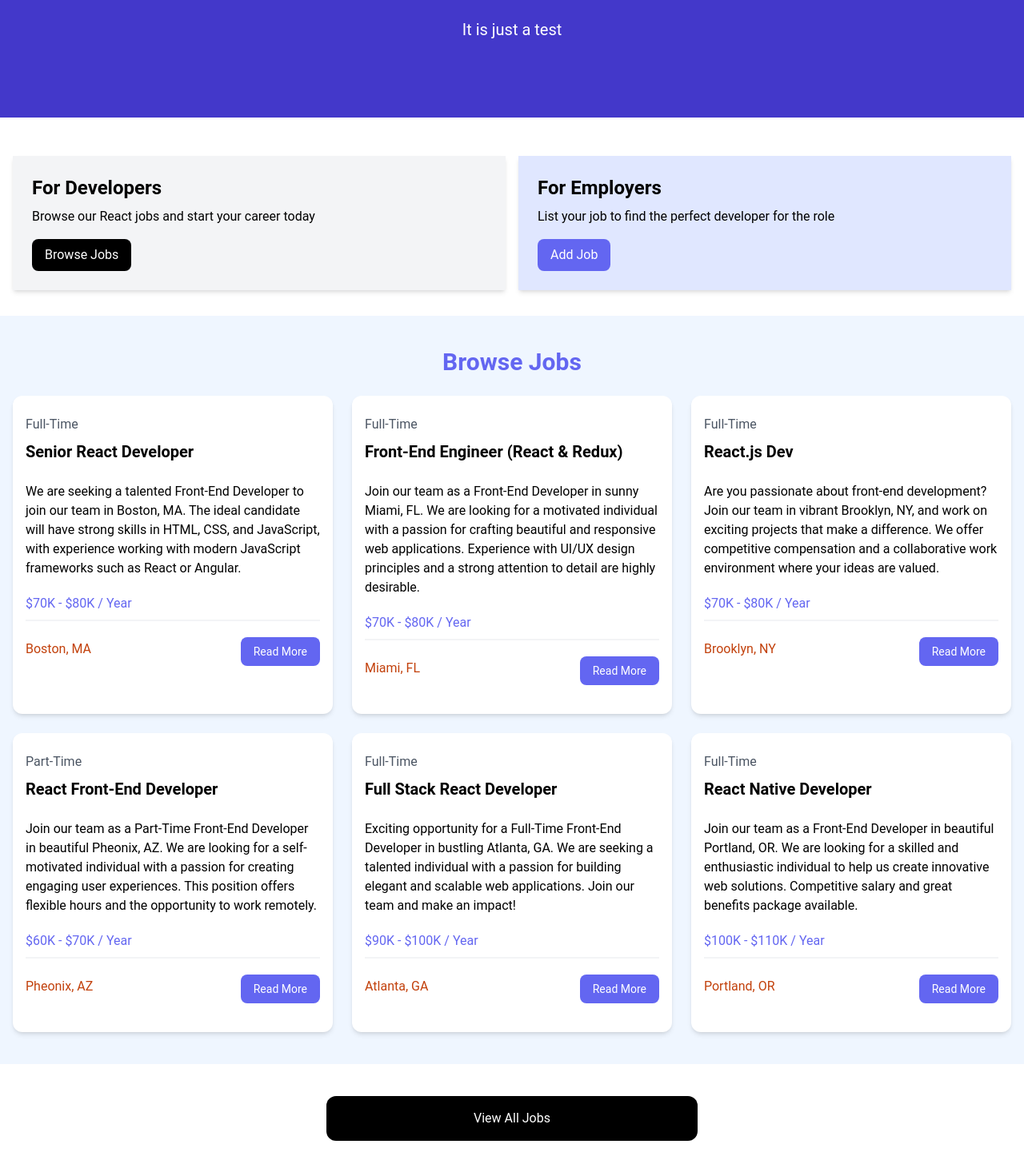
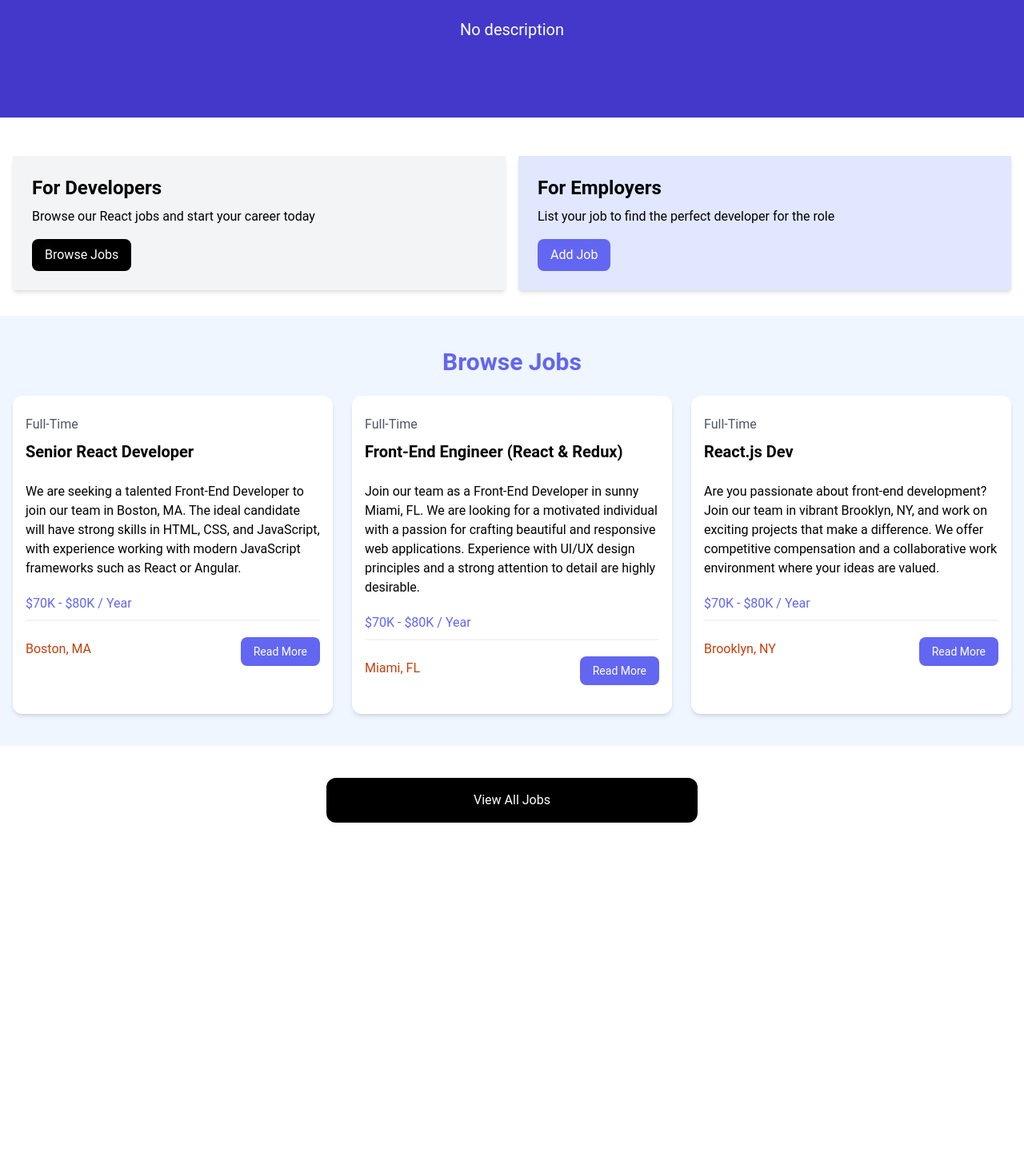
Before and after one commit to hungVo-uit/react-tutorial2, a React (Vite) app: page /jobs in a window 1280 px wide. Shown: the part 214-1680 px from the top of the page at 80% size. After the commit the page ends 1283 px from the top, so only its background shows below. Built offline with nearby package versions, Linux system fonts and the light colour scheme.

Commit message:
Add view all Job coponent

```diff
--- a/src/App.jsx
+++ b/src/App.jsx
@@ -2,24 +2,16 @@ import NavBar from "./component/NavBar";
 import Hero from "./component/Hero";
 import HomeCard from "./component/HomeCard";
 import JobListing from "./component/JobListing";
+import ViewAllJob from "./component/ViewAllJob";
 
 const App = () => {
   return (
     <>
       <NavBar />
-      <Hero tittle="Test tittle" description="It is just a test" />
+      <Hero />
       <HomeCard />
       <JobListing />
-
-
-      <section className="m-auto max-w-lg my-10 px-6">
-        <a
-          href="jobs.html"
-          className="block bg-black text-white text-center py-4 px-6 rounded-xl hover:bg-gray-700"
-        >
-          View All Jobs
-        </a>
-      </section>
+      <ViewAllJob />
     </>
   );
 };
--- a/src/component/JobListing.jsx
+++ b/src/component/JobListing.jsx
@@ -1,6 +1,9 @@
 import jobs from "../jobs.json";
 import Job from "./Job";
 const JobListing = () => {
+
+  const jobCurrent = jobs.slice(0, 3);
+
   return (
     <section className="bg-blue-50 px-4 py-10">
       <div className="container-xl lg:container m-auto">
@@ -8,7 +11,7 @@ const JobListing = () => {
           Browse Jobs
         </h2>
         <div className="grid grid-cols-1 md:grid-cols-3 gap-6">
-          {jobs.map((job) => (
+          {jobCurrent.map((job) => (
             <Job key={job.id} job={job} />
           ))}
         </div>
--- /dev/null
+++ b/src/component/ViewAllJob.jsx
@@ -0,0 +1,16 @@
+import React from "react";
+
+const ViewAllJob = () => {
+  return (
+    <section className="m-auto max-w-lg my-10 px-6">
+      <a
+        href="/jobs"
+        className="block bg-black text-white text-center py-4 px-6 rounded-xl hover:bg-gray-700"
+      >
+        View All Jobs
+      </a>
+    </section>
+  );
+};
+
+export default ViewAllJob;
```
